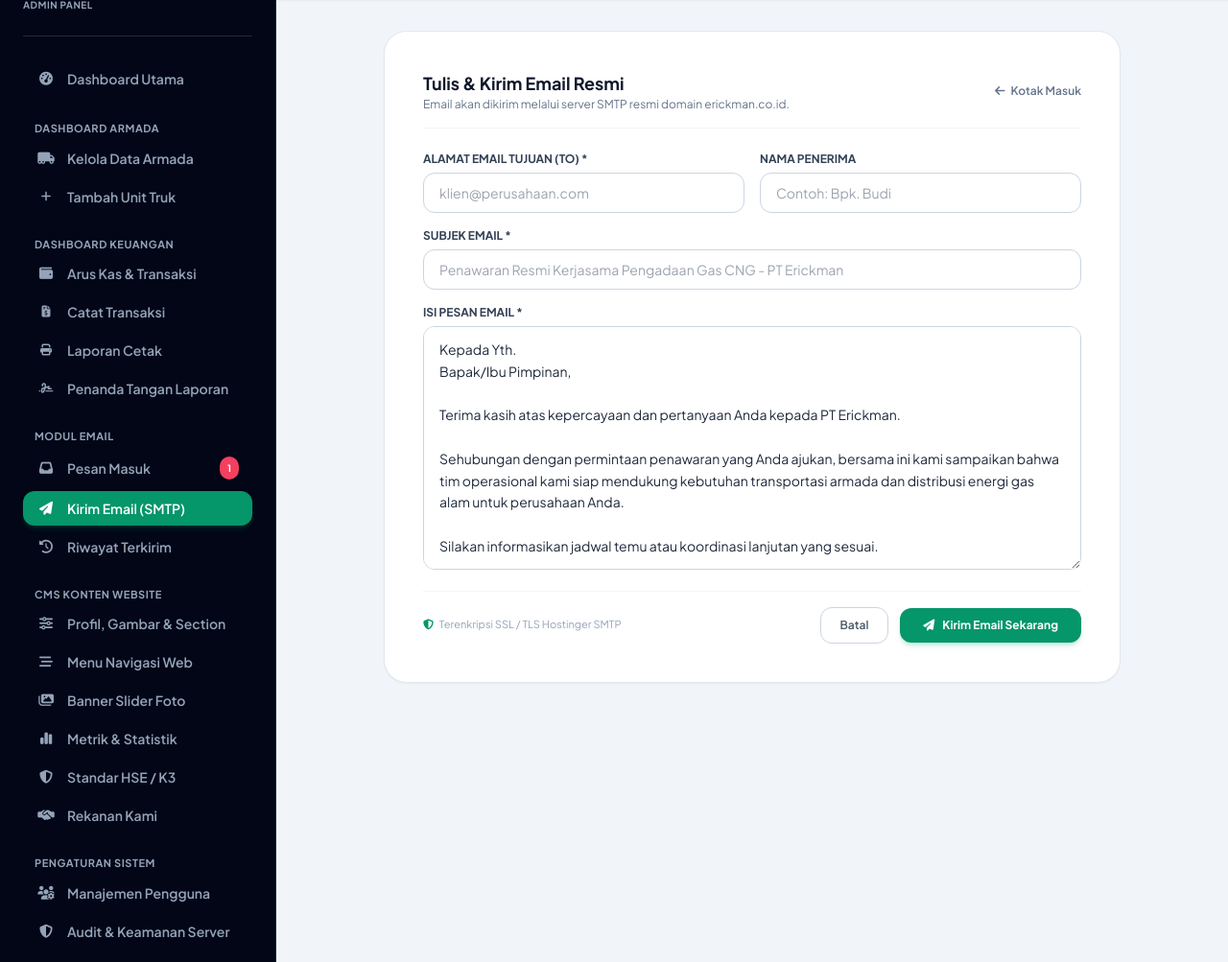
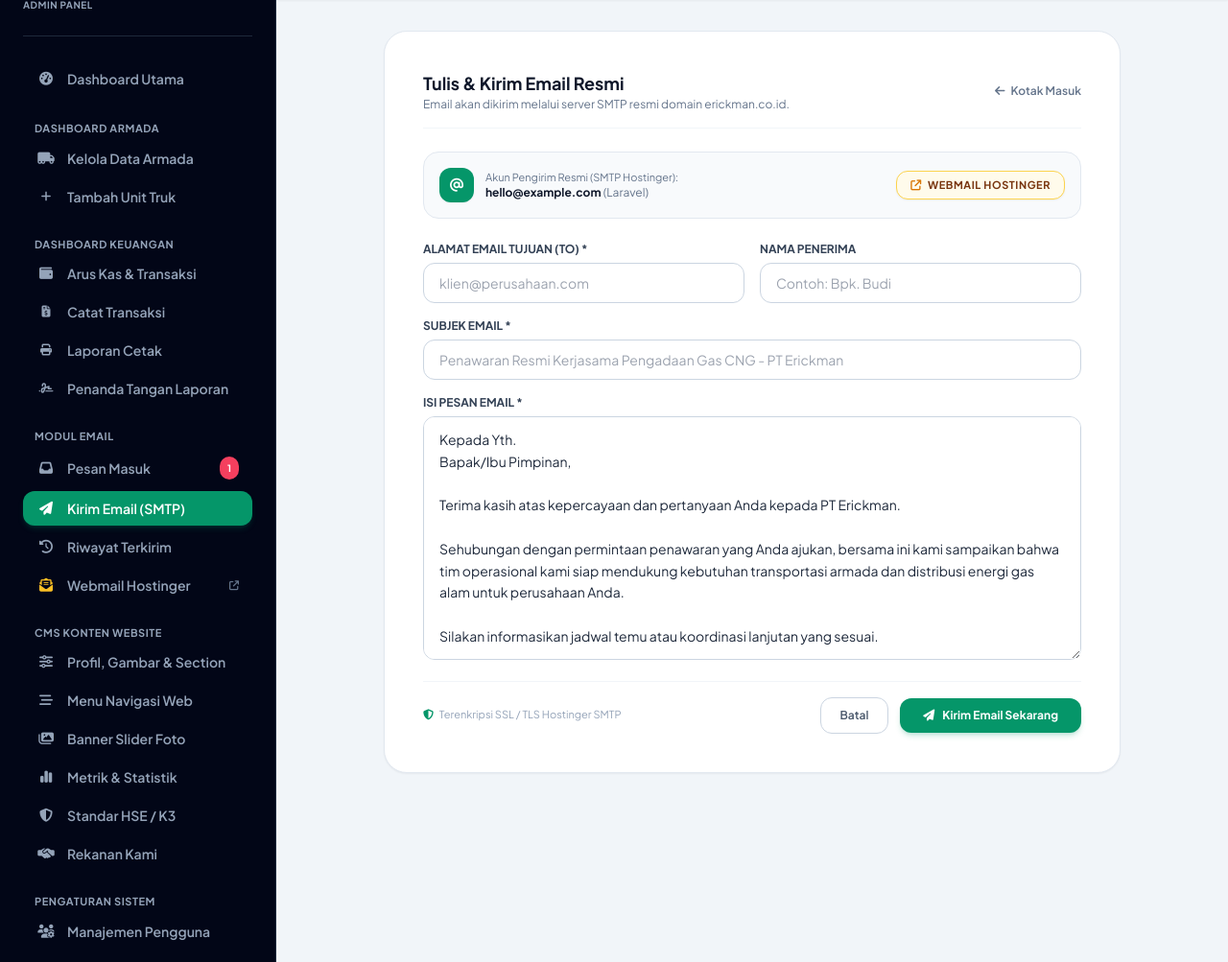
Before and after one commit to erimaoneto/erickman_web, a Laravel app: page /admin/email/compose in a window 1280 px wide. Shown: the part 64-1067 px from the top of the page at 96% size. Run offline with Laravel 10, Linux system fonts and the light colour scheme; a user stored in the database is signed in; data comes from the database, SQL or seed files in the repository; some libraries are stand-ins or nearby versions.

Commit message:
Integrate Hostinger Webmail links and active email account indicators into admin email module

```diff
--- a/resources/views/admin/email/compose.blade.php
+++ b/resources/views/admin/email/compose.blade.php
@@ -14,6 +14,23 @@
                 </div>
                 <a href="{{ route('admin.email.inbox') }}" class="text-xs font-semibold text-slate-500 hover:text-navy-900 flex items-center gap-1.5">
                     <i class="fa-solid fa-arrow-left"></i> Kotak Masuk
+                </a>
+            </div>
+
+            <!-- Active Sender Badge -->
+            <div class="bg-slate-50 border border-slate-200 rounded-2xl p-4 flex flex-col sm:flex-row sm:items-center justify-between gap-3 text-xs">
+                <div class="flex items-center gap-3">
+                    <div class="w-9 h-9 rounded-xl bg-brand-600 text-white flex items-center justify-center font-bold text-sm shadow-sm">
+                        <i class="fa-solid fa-at"></i>
+                    </div>
+                    <div>
+                        <span class="block text-slate-500 text-[11px]">Akun Pengirim Resmi (SMTP Hostinger):</span>
+                        <span class="font-bold text-navy-900">{{ config('mail.from.address', 'finance@erickman.co.id') }} <span class="text-slate-500 font-normal">({{ config('mail.from.name', 'PT. Erickman Sarana Abadi') }})</span></span>
+                    </div>
+                </div>
+                <a href="https://mail.hostinger.com" target="_blank" rel="noopener noreferrer" class="px-3.5 py-1.5 rounded-xl border border-amber-300 bg-amber-50 hover:bg-amber-100 text-amber-900 font-bold text-[11px] uppercase tracking-wider transition flex items-center gap-1.5 self-start sm:self-auto shadow-sm">
+                    <i class="fa-solid fa-arrow-up-right-from-square text-amber-600"></i>
+                    <span>Webmail Hostinger</span>
                 </a>
             </div>
 
--- a/resources/views/layouts/admin.blade.php
+++ b/resources/views/layouts/admin.blade.php
@@ -143,6 +143,13 @@
                             <i class="fa-solid fa-clock-rotate-left w-5 text-center"></i>
                             <span>Riwayat Terkirim</span>
                         </a>
+                        <a href="https://mail.hostinger.com" target="_blank" rel="noopener noreferrer" class="flex items-center justify-between px-3.5 py-2 rounded-xl text-sm font-semibold text-slate-400 hover:text-amber-400 hover:bg-slate-900 transition group" title="Buka Hostinger Webmail di tab baru">
+                            <div class="flex items-center gap-3">
+                                <i class="fa-solid fa-envelope-open-text w-5 text-center text-amber-400"></i>
+                                <span>Webmail Hostinger</span>
+                            </div>
+                            <i class="fa-solid fa-arrow-up-right-from-square text-[10px] text-slate-500 group-hover:text-amber-400"></i>
+                        </a>
                     </div>
 
                     <!-- CMS Web Content -->
```
Also changed, not shown: resources/views/admin/email/inbox.blade.php (+17 -5 lines), resources/views/admin/email/outbox.blade.php (+17 -5 lines).
